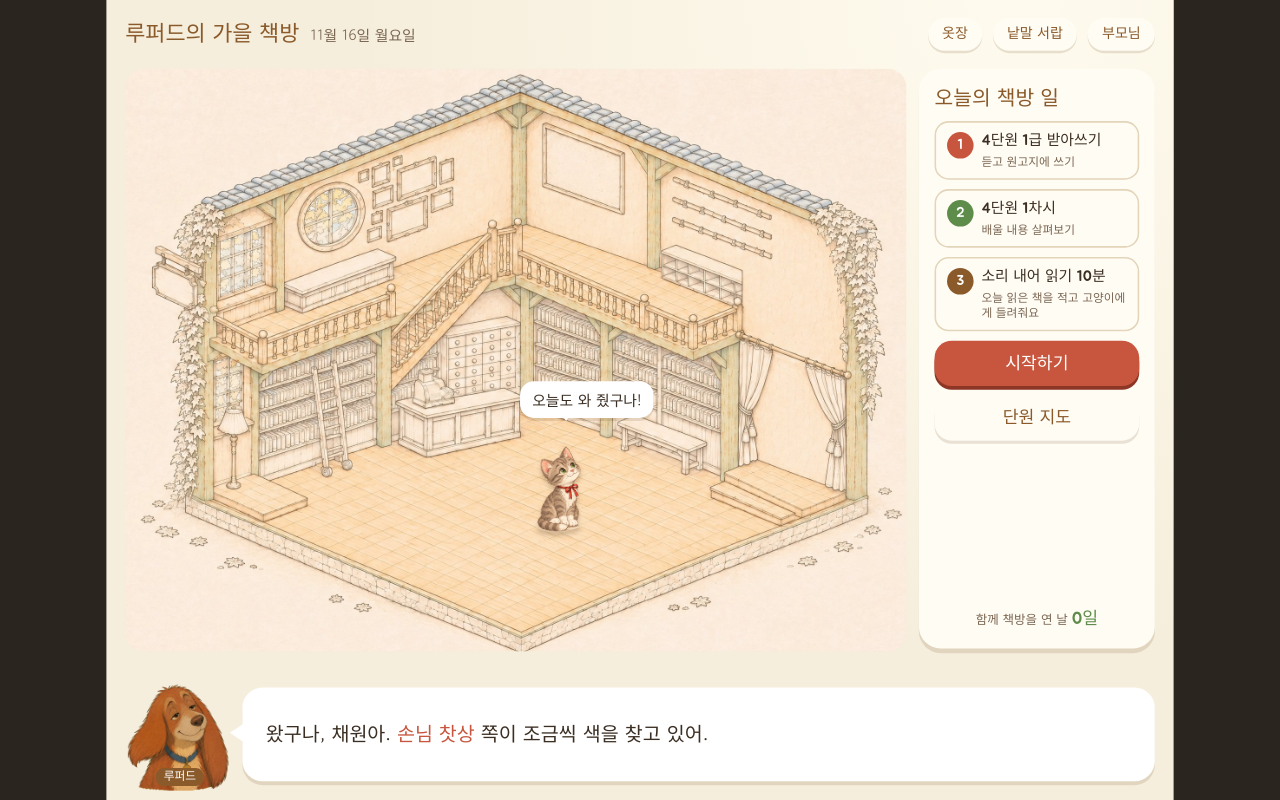
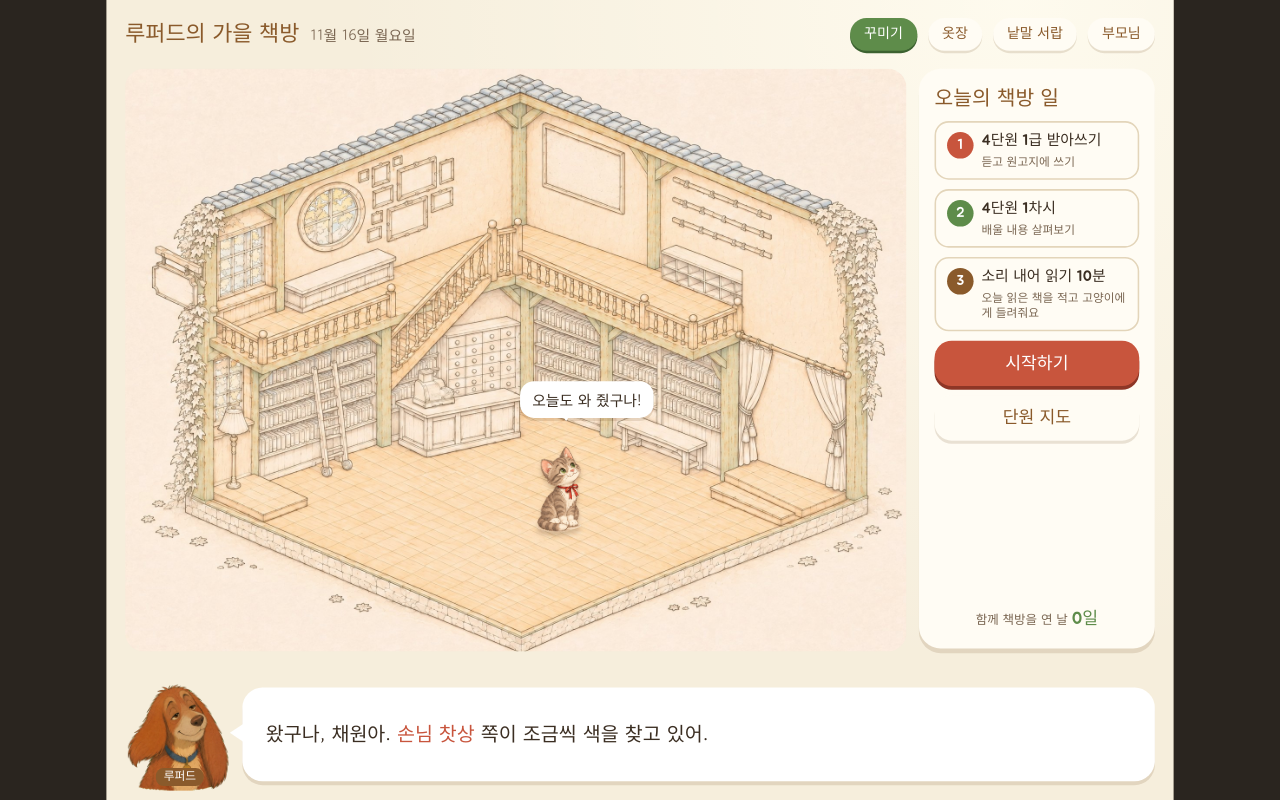
Before and after one commit to ddongq/chae-korean, a plain HTML site: page index.html in a window 1280 px wide. Drawn offline with Linux system fonts and the light colour scheme.

Commit message:
feat: 꾸미기 단추를 홈 위 막대에 늘 띄우고, 책방 그림을 누르면 꾸미기로
Co-Authored-By: Claude Opus 5.5 <noreply@anthropic.com>

```diff
--- a/index.html
+++ b/index.html
@@ -15,7 +15,7 @@
 <div id="stage">
   <header class="bar" id="bar">
     <span class="name" id="barName">루퍼드의 가을 책방</span><span class="date" id="barDate"></span><span class="sp"></span>
-    <button class="chip" id="btnWardrobe">옷장</button><button class="chip" id="btnWords">낱말 서랍</button><button class="chip" id="btnParent">부모님</button><button class="chip" id="btnHome" hidden>책방으로</button>
+    <button class="chip deco" id="btnDeco">꾸미기</button><button class="chip" id="btnWardrobe">옷장</button><button class="chip" id="btnWords">낱말 서랍</button><button class="chip" id="btnParent">부모님</button><button class="chip" id="btnHome" hidden>책방으로</button>
   </header>
   <main id="screen"></main>
   <footer class="talk" id="talk" hidden>
--- a/js/main.js
+++ b/js/main.js
@@ -43,7 +43,7 @@ async function boot(){
     store, day,
     content: {units: UNITS, unit: UNIT4, grades: GRADES},
     save: () => store.save(),
-    go: (id, arg) => { refreshDay(); $('#btnHome').hidden = id === 'home'; ['btnWardrobe','btnWords','btnParent'].forEach(b => $('#' + b).hidden = id !== 'home'); showScreen(id, arg); },
+    go: (id, arg) => { refreshDay(); $('#btnHome').hidden = id === 'home'; ['btnDeco','btnWardrobe','btnWords','btnParent'].forEach(b => $('#' + b).hidden = id !== 'home'); showScreen(id, arg); },
   };
   window.__ctx = ctx;   // 콘솔 확인용
   setScreens(SCREENS, ctx);
@@ -55,6 +55,7 @@ async function boot(){
   }
   document.addEventListener('visibilitychange', () => { if (document.visibilityState === 'visible' && !params.day){ const before = ctx.day; refreshDay(); if (ctx.day !== before) ctx.go('home'); } });
   $('#btnHome').onclick = () => ctx.go('home');
+  $('#btnDeco').onclick = () => ctx.go('deco');
   $('#btnWardrobe').onclick = () => ctx.go('wardrobe');
   $('#btnWords').onclick = () => ctx.go('words');
   // 부모님: 1초 길게 누르기
--- a/js/screens/home.js
+++ b/js/screens/home.js
@@ -65,6 +65,7 @@ export function mount(root, ctx){
   const tasks = todayTasks(S, ctx.day, ctx.content);
   const shop = shopView(S, ctx.content, {w: 1000, h: 746});
   shop.classList.add('home-shop');
+  shop.addEventListener('click', e => { if (!e.target.closest('.pbub')) ctx.go('deco'); });   // 책방 그림을 누르면 꾸미기
   const unit = unitById(S.currentUnit);
   const catBub = h('div', {class: 'pbub'}, tasks[0]?.kind === 'dry' ? '어제 만든 소품, 잉크가 아직 젖어 있어. 같이 말리자!' : tasks.length ? '오늘도 와 줬구나!' : '오늘 책방 일 끝! 꾸미러 갈까?');
   shop.append(catBub);
--- a/style.css
+++ b/style.css
@@ -214,3 +214,5 @@ button{font-family:inherit;color:inherit;-webkit-tap-highlight-color:transparent
 #curUnit{font:400 18px var(--body);padding:10px;border-radius:12px;border:2px solid var(--line);background:#fff}
 .prow{display:flex;gap:12px;align-items:center;flex-wrap:wrap}
 .chip.pressing{background:#FFE08A}
+.chip.deco{background:var(--leaf);color:#fff;box-shadow:0 3px 0 #3C6230}
+.home-shop{cursor:pointer}
```
